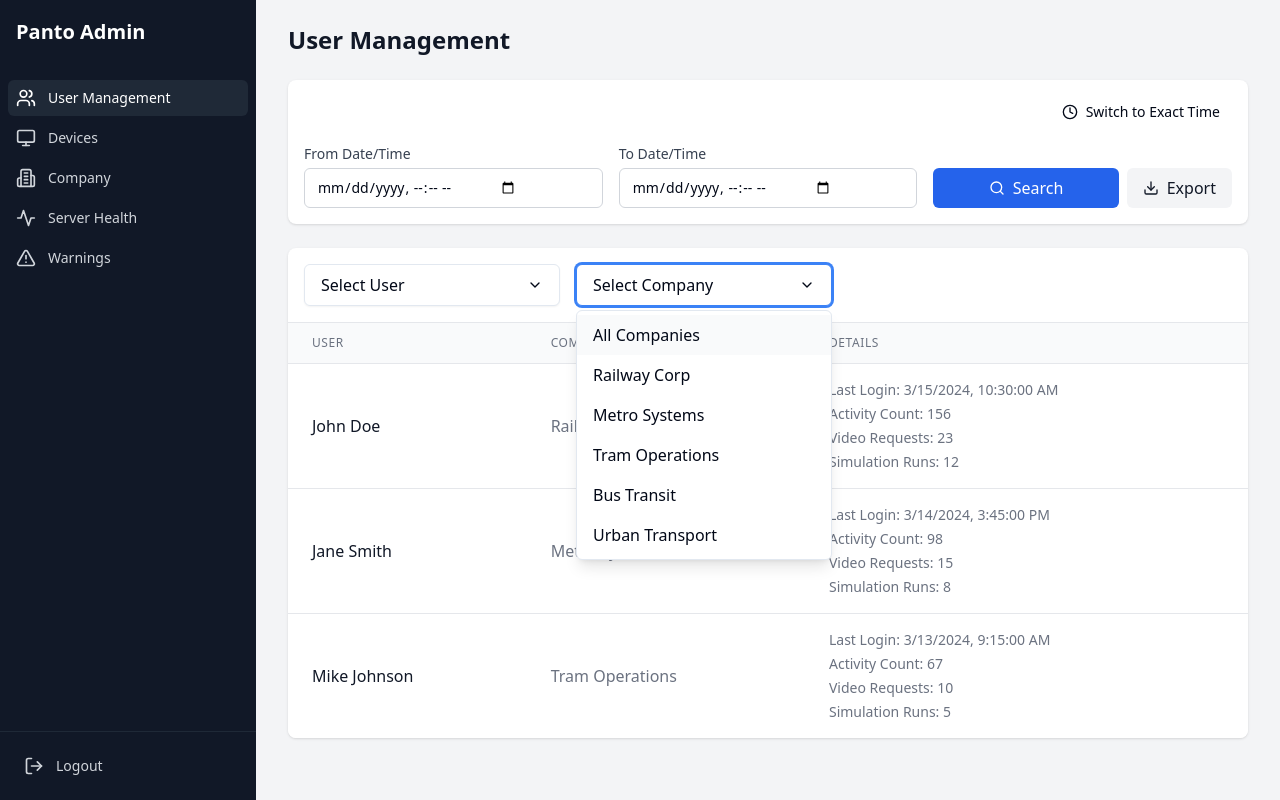
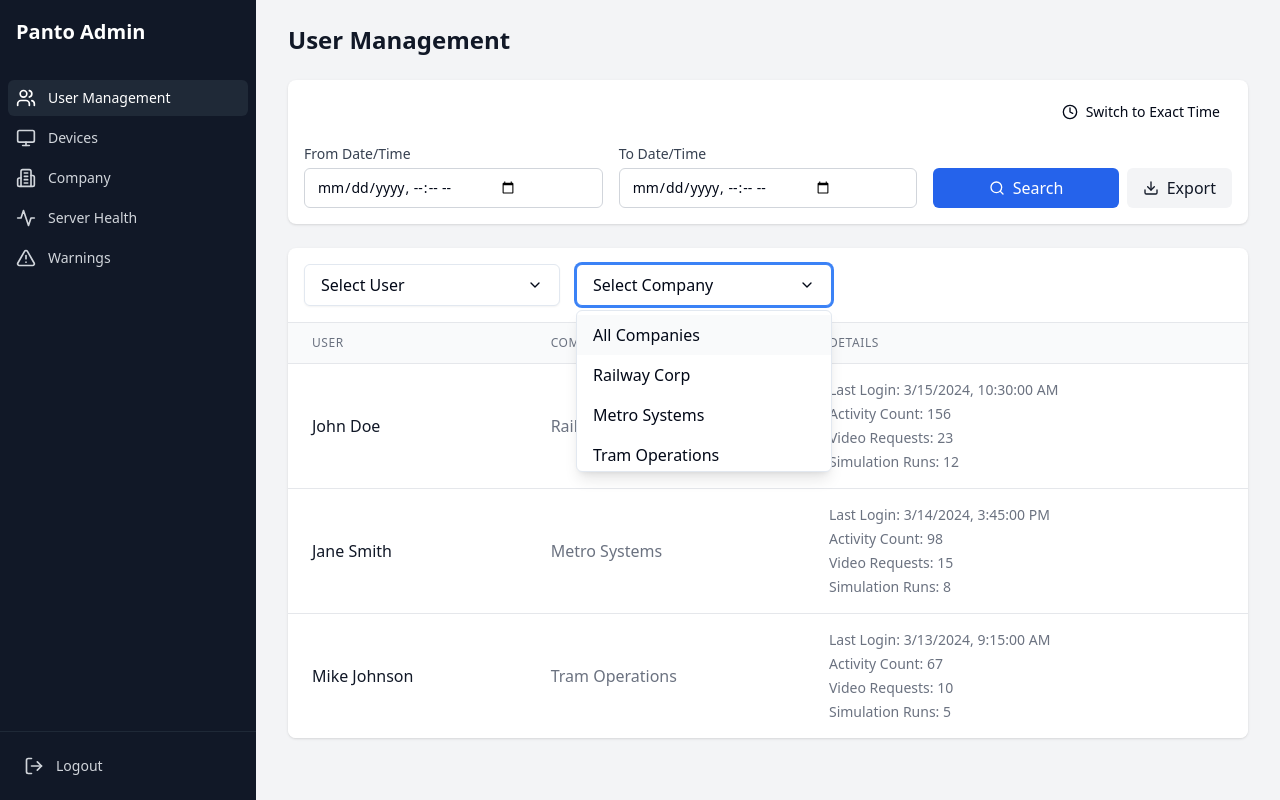
Before and after one commit to pantohealth/panto-monitoring-front, a React (Vite) app: page /dashboard/users in a window 1280 px wide. Both pictures are taken after a click on the button "Select Company". Built offline with nearby package versions, Linux system fonts and the light colour scheme.

Commit message:
added scrollbar to the select list

```diff
--- a/src/pages/Company.tsx
+++ b/src/pages/Company.tsx
@@ -104,7 +104,7 @@ export function CompanyPage() {
             </button>
             {isDropdownOpen && (
               <div className="absolute z-10 w-full mt-1 bg-white border rounded-md shadow-lg">
-                <div className="py-1">
+                <div className="py-1 max-h-40 overflow-y-auto">
                   <button
                     onClick={() => handleCompanySelect('')}
                     className={cn(
--- a/src/pages/Devices.tsx
+++ b/src/pages/Devices.tsx
@@ -61,7 +61,7 @@ export function DevicesPage() {
             </button>
             {isDropdownOpen && (
               <div className="absolute z-10 w-full mt-1 bg-white border rounded-md shadow-lg">
-                <div className="py-1">
+                <div className="py-1 max-h-40 overflow-y-auto">
                   <button
                     onClick={() => handleDeviceSelect('')}
                     className={cn(
--- a/src/pages/Users.tsx
+++ b/src/pages/Users.tsx
@@ -114,7 +114,7 @@ export function UsersPage() {
             </button>
             {isUserDropdownOpen && (
               <div className="absolute z-20 w-full mt-1 bg-white border rounded-md shadow-lg">
-                <div className="py-1">
+                <div className="py-1 max-h-40 overflow-y-auto">
                   <button
                     onClick={() => {
                       setSelectedUser('');
@@ -162,7 +162,7 @@ export function UsersPage() {
             </button>
             {isCompanyDropdownOpen && (
               <div className="absolute z-20 w-full mt-1 bg-white border rounded-md shadow-lg">
-                <div className="py-1">
+                <div className="py-1 max-h-40 overflow-y-auto">
                   <button
                     onClick={() => {
                       setSelectedCompany('');
```
